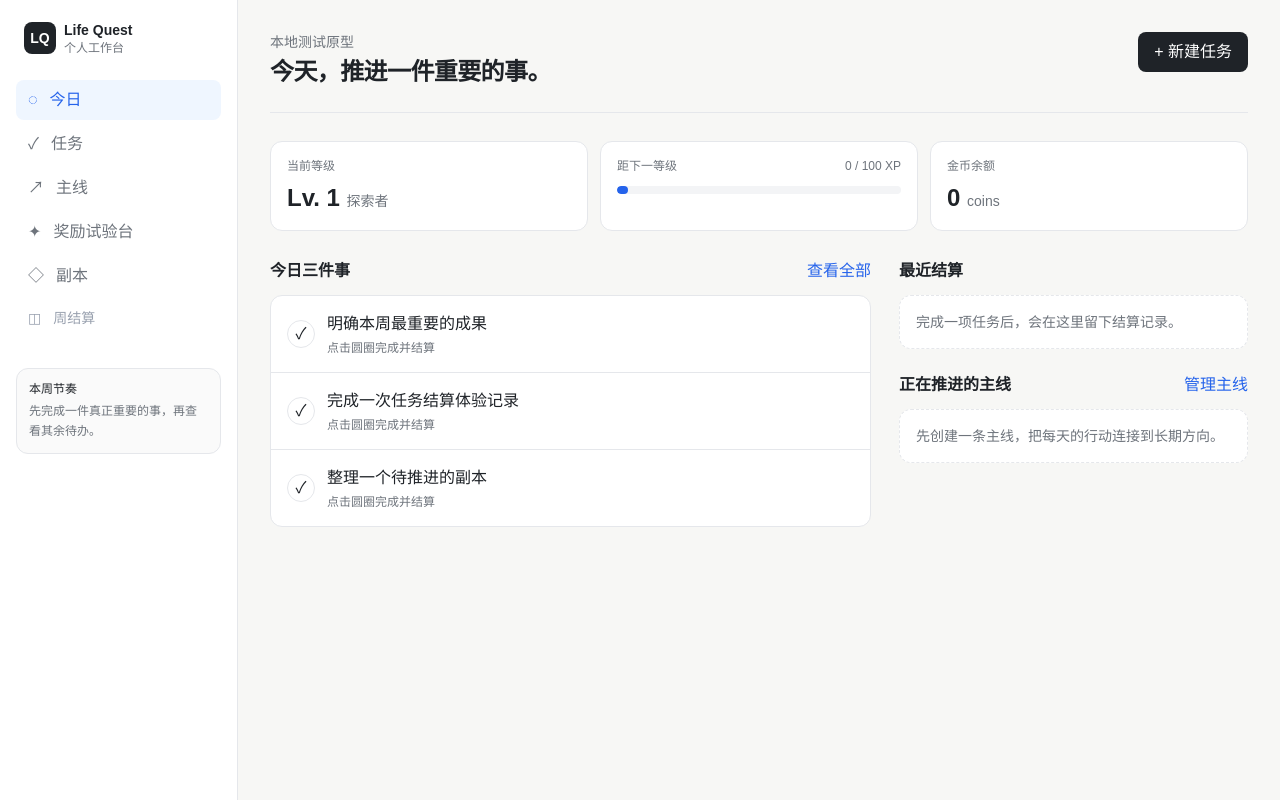
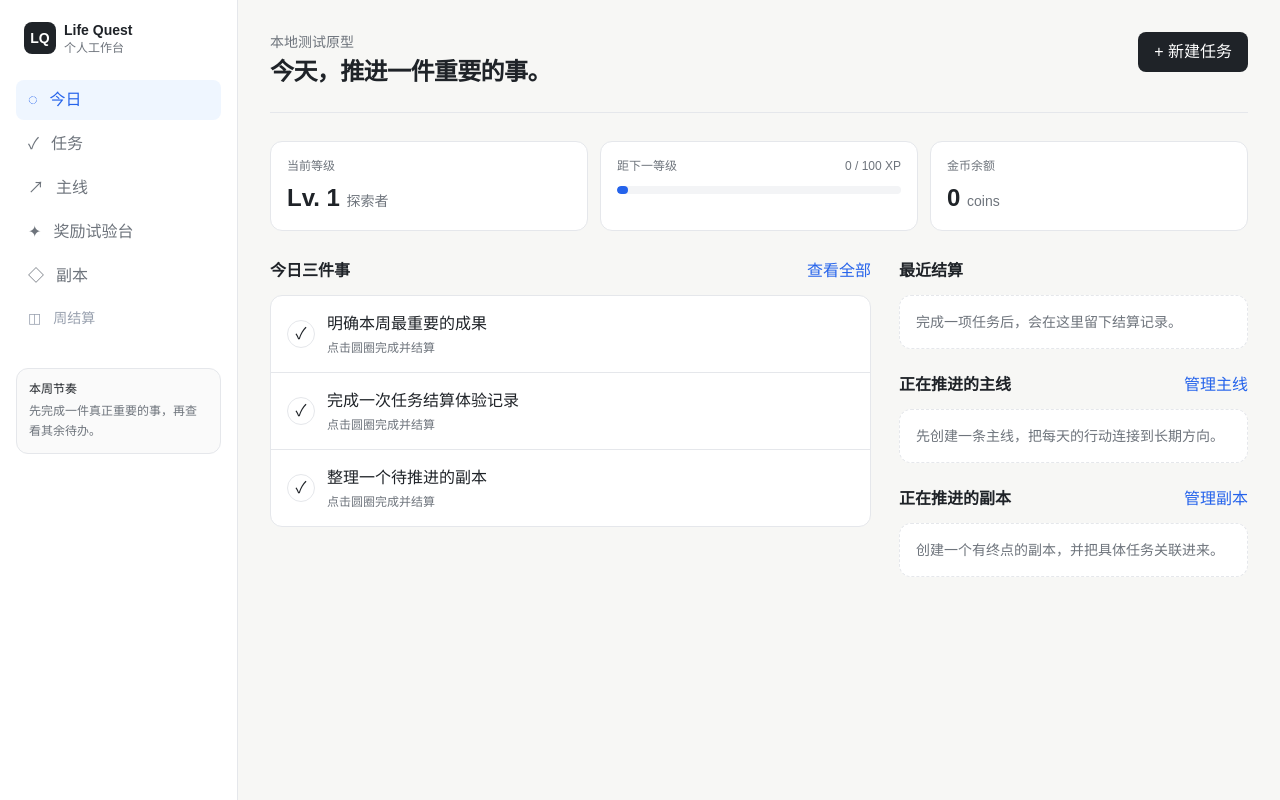
Before and after one commit to Dong-Sky/life-quest, a Next.js app: page /dashboard in a window 1280 px wide. Built offline with nearby package versions, Linux system fonts and the light colour scheme.

Commit message:
feat: show project progress on dashboard

```diff
--- a/app/dashboard/page.tsx
+++ b/app/dashboard/page.tsx
@@ -27,6 +27,7 @@ export default function DashboardPage() {
       <aside className="space-y-6">
         <section><h2 className="text-base font-semibold">最近结算</h2><div className="mt-3 space-y-3">{state.transactions.length ? state.transactions.slice(0, 2).map((transaction) => { const quest = state.quests.find((item) => item.id === transaction.questId); return <article className="rounded-xl border border-[var(--line)] bg-white p-4" key={transaction.id}><p className="font-medium">{quest?.title ?? "已结算任务"}</p><p className="mt-2 text-sm text-[var(--success)]">+{transaction.xpDelta} XP · +{transaction.coinDelta} coins</p></article>; }) : <p className="rounded-xl border border-dashed border-[var(--line)] bg-white p-4 text-sm text-[var(--muted)]">完成一项任务后，会在这里留下结算记录。</p>}</div></section>
         <section><div className="flex items-center justify-between"><h2 className="text-base font-semibold">正在推进的主线</h2><Link className="text-xs text-[var(--accent)]" href="/mainlines">管理主线</Link></div><div className="mt-3 space-y-3">{state.mainlines.length ? state.mainlines.slice(0, 3).map((mainline) => { const count = state.quests.filter((quest) => quest.mainlineId === mainline.id && quest.status === "open").length; return <article className="rounded-xl border border-[var(--line)] bg-white p-4" key={mainline.id}><p className="font-medium">{mainline.name}</p><p className="mt-2 text-sm text-[var(--muted)]">{count} 个待推进任务</p></article>; }) : <p className="rounded-xl border border-dashed border-[var(--line)] bg-white p-4 text-sm text-[var(--muted)]">先创建一条主线，把每天的行动连接到长期方向。</p>}</div></section>
+        <section><div className="flex items-center justify-between"><h2 className="text-base font-semibold">正在推进的副本</h2><Link className="text-xs text-[var(--accent)]" href="/projects">管理副本</Link></div><div className="mt-3 space-y-3">{state.projects.length ? state.projects.slice(0, 3).map((project) => { const related = state.quests.filter((quest) => quest.projectId === project.id); const complete = related.filter((quest) => quest.status === "completed").length; const percent = related.length ? Math.round((complete / related.length) * 100) : 0; return <article className="rounded-xl border border-[var(--line)] bg-white p-4" key={project.id}><div className="flex justify-between gap-3"><p className="font-medium">{project.name}</p><span className="text-xs text-[var(--muted)]">{complete}/{related.length}</span></div><div className="mt-3 h-1.5 overflow-hidden rounded-full bg-gray-100"><div className="h-full rounded-full bg-[var(--success)]" style={{ width: `${percent}%` }} /></div></article>; }) : <p className="rounded-xl border border-dashed border-[var(--line)] bg-white p-4 text-sm text-[var(--muted)]">创建一个有终点的副本，并把具体任务关联进来。</p>}</div></section>
       </aside>
     </div>
   </div>;
```
